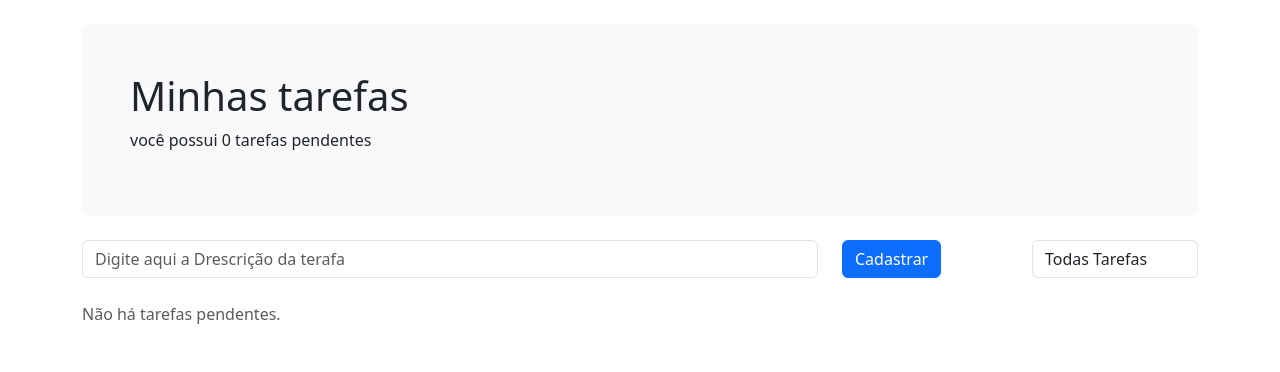
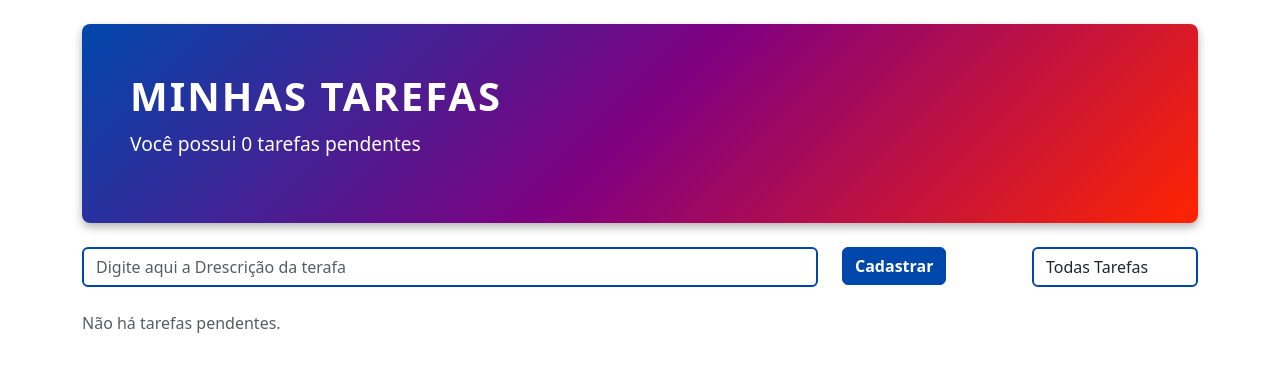
Before and after one commit to Willsmt/todo-vue, a Vue app: page / in a window 1280 px wide. Shown: the top 372 px of the page. Built offline with nearby package versions, Linux system fonts and the light colour scheme.

Commit message:
adicionando cores aos components

```diff
--- a/src/components/Cabecalho.vue
+++ b/src/components/Cabecalho.vue
@@ -3,8 +3,30 @@ const props = defineProps(["tarefasPendentes"]);
 </script>
 
 <template>
-  <header class="p-5 mb-4 mt-4 bg-light rounded-3">
+  <header class="cabecalho p-5 mb-4 mt-4 rounded-3 text-white">
     <h1>Minhas tarefas</h1>
-    <p>você possui {{ props.tarefasPendentes }} tarefas pendentes</p>
+    <p>Você possui {{ props.tarefasPendentes }} tarefas pendentes</p>
   </header>
 </template>
+
+<style scoped>
+.cabecalho {
+  /* Gradiente com as três cores */
+  background: linear-gradient(135deg, #0047ab, #800080, #ff2400);
+  color: #fff;
+  box-shadow: 0 4px 10px rgba(0, 0, 0, 0.3);
+}
+
+/* Título com destaque */
+.cabecalho h1 {
+  font-weight: bold;
+  text-transform: uppercase;
+  letter-spacing: 2px;
+}
+
+/* Texto secundário */
+.cabecalho p {
+  font-size: 1.2rem;
+  margin-top: 10px;
+}
+</style>
--- a/src/components/Formulario.vue
+++ b/src/components/Formulario.vue
@@ -33,3 +33,49 @@ const props = defineProps([
     </div>
   </form>
 </template>
+
+<style scoped>
+.formulario {
+  margin-top: 20px;
+  padding: 15px;
+  background: #f9f9f9;
+  border-radius: 8px;
+  box-shadow: 0 4px 8px rgba(0, 0, 0, 0.1);
+}
+
+/* Input */
+.form-control {
+  border: 2px solid #0047ab; /* Azul Tekhelet */
+  transition: all 0.3s ease;
+}
+
+.form-control:focus {
+  border-color: #800080; /* Púrpura Argaman */
+  box-shadow: 0 0 6px rgba(128, 0, 128, 0.4);
+}
+
+/* Botão */
+.btn-primary {
+  background-color: #0047ab; /* Azul */
+  border-color: #0047ab;
+  font-weight: bold;
+  transition: background-color 0.3s ease;
+}
+
+.btn-primary:hover {
+  background-color: #601ef9; /* Violeta/Azul */
+  border-color: #601ef9;
+}
+
+/* Select */
+.form-select {
+  border: 2px solid #c62d25; /* Escarlate */
+  color: #c62d25;
+  transition: all 0.3s ease;
+}
+
+.form-select:focus {
+  border-color: #ff2400; /* Escarlate mais vivo */
+  box-shadow: 0 0 6px rgba(255, 36, 0, 0.4);
+}
+</style>
--- a/src/components/ListaDeTarefas.vue
+++ b/src/components/ListaDeTarefas.vue
@@ -41,7 +41,56 @@ const emit = defineEmits(["deletar"]);
 </template>
 
 <style scoped>
+/* Estilo da lista */
+.list-group {
+  border-radius: 8px;
+  overflow: hidden;
+  box-shadow: 0 4px 8px rgba(0, 0, 0, 0.1);
+}
+
+/* Cada item */
+.list-group-item {
+  background: #fdfdfd;
+  border: none;
+  border-bottom: 1px solid #eee;
+  transition: background-color 0.3s ease;
+}
+
+/* Hover */
+.list-group-item:hover {
+  background-color: #f5f5ff; /* leve azul */
+}
+
+/* Checkbox */
+input[type="checkbox"] {
+  accent-color: #0047ab; /* Azul Tekhelet */
+  transform: scale(1.2);
+  cursor: pointer;
+}
+
+/* Texto da tarefa */
+label {
+  font-size: 1rem;
+  color: #333;
+  transition: color 0.3s ease;
+}
+
+/* Quando finalizada */
 .done {
   text-decoration: line-through;
+  color: #800080; /* Púrpura Argaman */
+}
+
+/* Botão excluir */
+.btn-danger {
+  background-color: #c62d25; /* Escarlate */
+  border-color: #c62d25;
+  font-weight: bold;
+  transition: background-color 0.3s ease;
+}
+
+.btn-danger:hover {
+  background-color: #ff2400; /* Escarlate vivo */
+  border-color: #ff2400;
 }
 </style>
```
